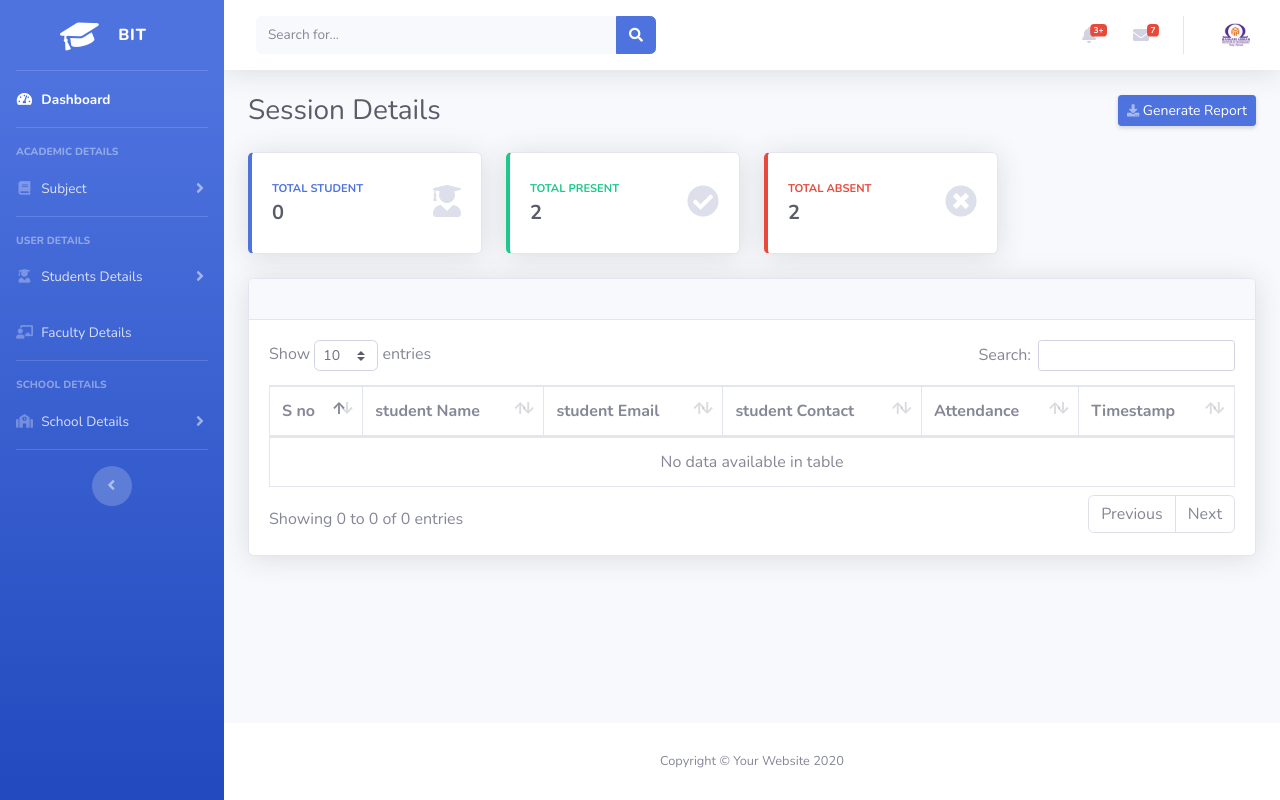
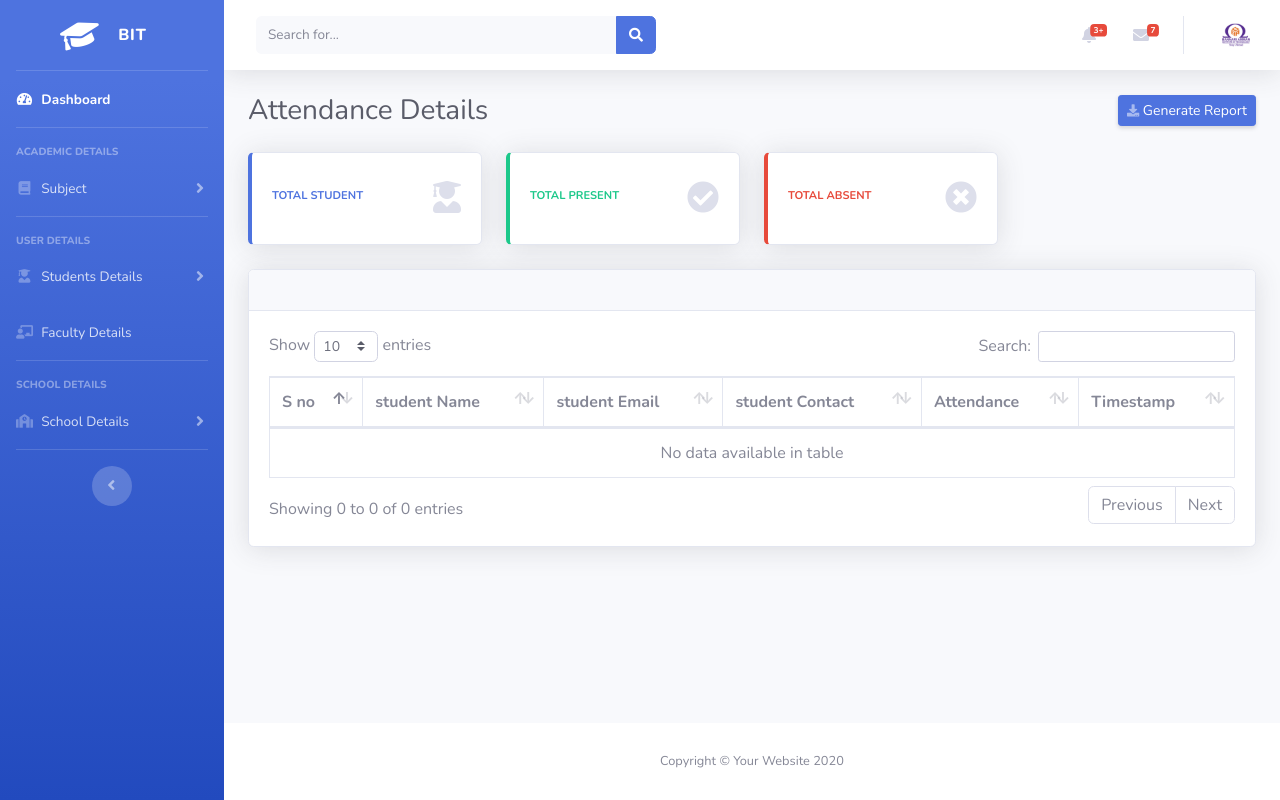
Before and after one commit to Anooskavin/sem_analytics, a Flask app: template app/templates/data_entry/attendance_table.html in a window 1280 px wide. Run offline with Flask 2, Linux system fonts and the light colour scheme; the template is opened without the code that fills it, so the values that code supplies are empty; some libraries are stand-ins or nearby versions.

Commit message:
new error resolved

```diff
--- a/app/__init__.py
+++ b/app/__init__.py
@@ -1,6 +1,7 @@
 from flask import Flask,flash, render_template, request, redirect, url_for, session,Response,flash,jsonify,json
 import MySQLdb.cursors
 import re
+import flask
 from flask_mysqldb import MySQL
 import array as arr
 import os
--- a/app/code/login.py
+++ b/app/code/login.py
@@ -2,6 +2,8 @@ from app import *
 
 @app.route("/", methods=["POST", "GET"])
 def login():
+    ip_address = flask.request.remote_addr
+    print(ip_address)
     if request.method == 'POST' and 'admin' in request.form and 'pwd' in request.form:
         user = request.form['admin']
         pwd = request.form['pwd']
--- a/app/code/students.py
+++ b/app/code/students.py
@@ -143,7 +143,7 @@ def home():
            print(filter_subject)
            print(status)
            if status =='all' and filter_subject =='all':
-               cursor.execute('select subject.subject_name,subject.subject_id ,course_details.course_id,course_details.course_duration,course_details.course_name,course_details.course_description,course_details.no_of_session,course_details.course_status from subject,course_details where subject.subject_id=course_details.subject_id ')
+               cursor.execute('select subject.subject_name,subject.subject_id ,course_details.course_id,course_details.course_duration,course_details.course_name,course_details.course_description,course_details.no_of_session,course_details.course_status from subject,course_details where subject.subject_id=course_details.subject_id and course_details.course_approval_status="approved"')
                courses = cursor.fetchall()
                current=['All','All']
            elif status =='all' and filter_subject!='all':
--- a/app/templates/data_entry/attendance_table.html
+++ b/app/templates/data_entry/attendance_table.html
@@ -10,7 +10,7 @@
 
         <!-- Page Heading -->
         <div class="d-sm-flex align-items-center justify-content-between mb-4">
-            <h1 class="h3 mb-0 text-gray-800">Session Details</h1>
+            <h1 class="h3 mb-0 text-gray-800">Attendance Details</h1>
             <a href="#" class="d-none d-sm-inline-block btn btn-sm btn-primary shadow-sm"><i
                     class="fas fa-download fa-sm text-white-50"></i> Generate Report</a>
         </div>
@@ -24,7 +24,7 @@
                         <div class="col mr-2">
                             <div class="text-xs font-weight-bold text-primary text-uppercase mb-1">
                                 Total Student</div>
-                            <div class="h5 mb-0 font-weight-bold text-gray-800">0</div>
+                            <div class="h5 mb-0 font-weight-bold text-gray-800">{{count[0]}}</div>
                         </div>
                         <div class="col-auto">
 
@@ -43,7 +43,7 @@
                         <div class="col mr-2">
                             <div class="text-xs font-weight-bold text-success text-uppercase mb-1">
                                 Total Present</div>
-                            <div class="h5 mb-0 font-weight-bold text-gray-800">2</div>
+                            <div class="h5 mb-0 font-weight-bold text-gray-800">{{count[1]}}</div>
                         </div>
                         <div class="col-auto">
                             <i class="fas fa-check-circle fa-2x text-gray-300"></i>
@@ -63,7 +63,7 @@
                             </div>
                             <div class="row no-gutters align-items-center">
                                 <div class="col-auto">
-                                    <div class="h5 mb-0 mr-3 font-weight-bold text-gray-800">2</div>
+                                    <div class="h5 mb-0 mr-3 font-weight-bold text-gray-800">{{count[2]}}</div>
                                 </div>
                                 <div class="col">
 
```
Also changed, not shown: app/code/data_entry.py (+8 -1 lines), app/templates/data_entry/course.html (+9 -1 lines).
